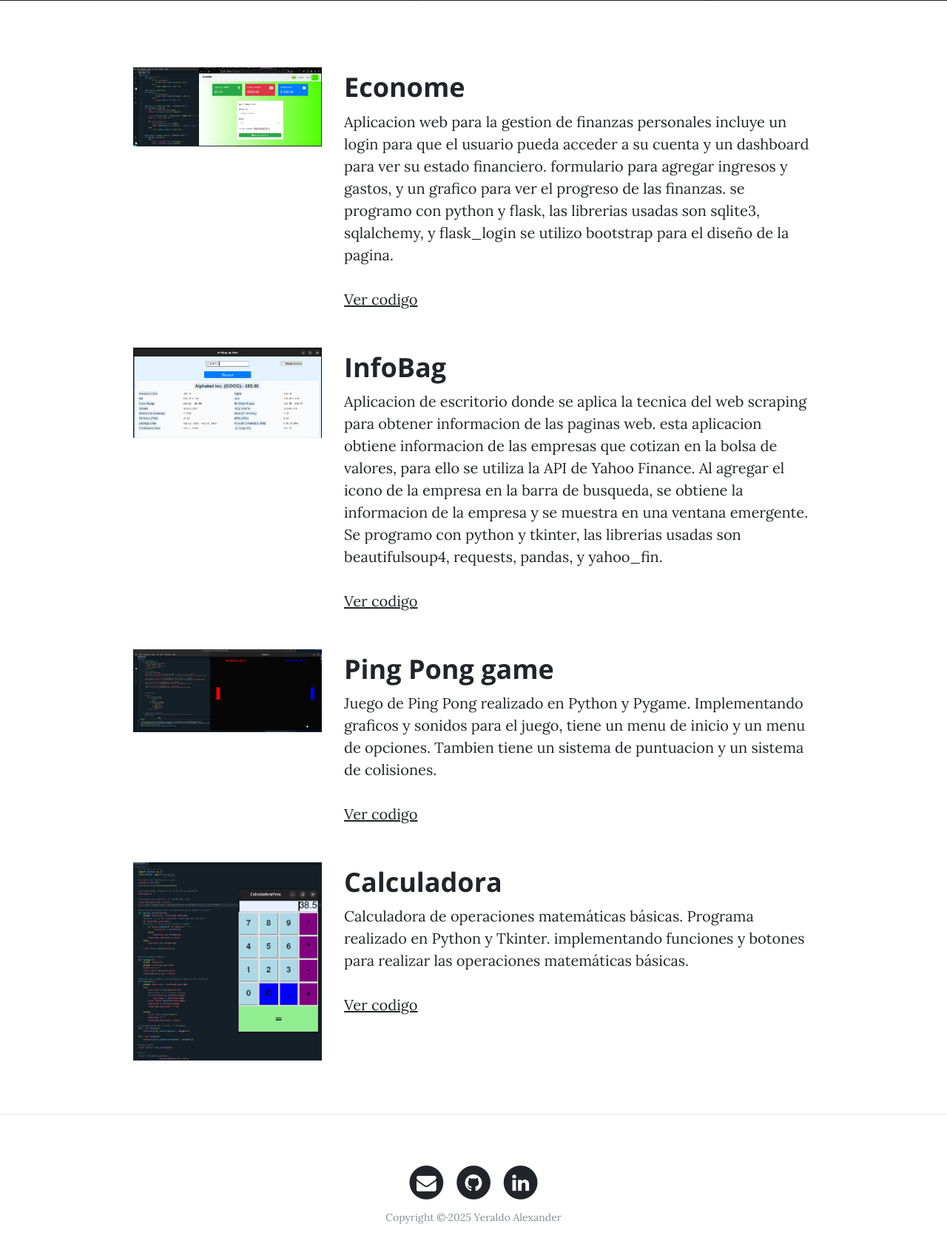
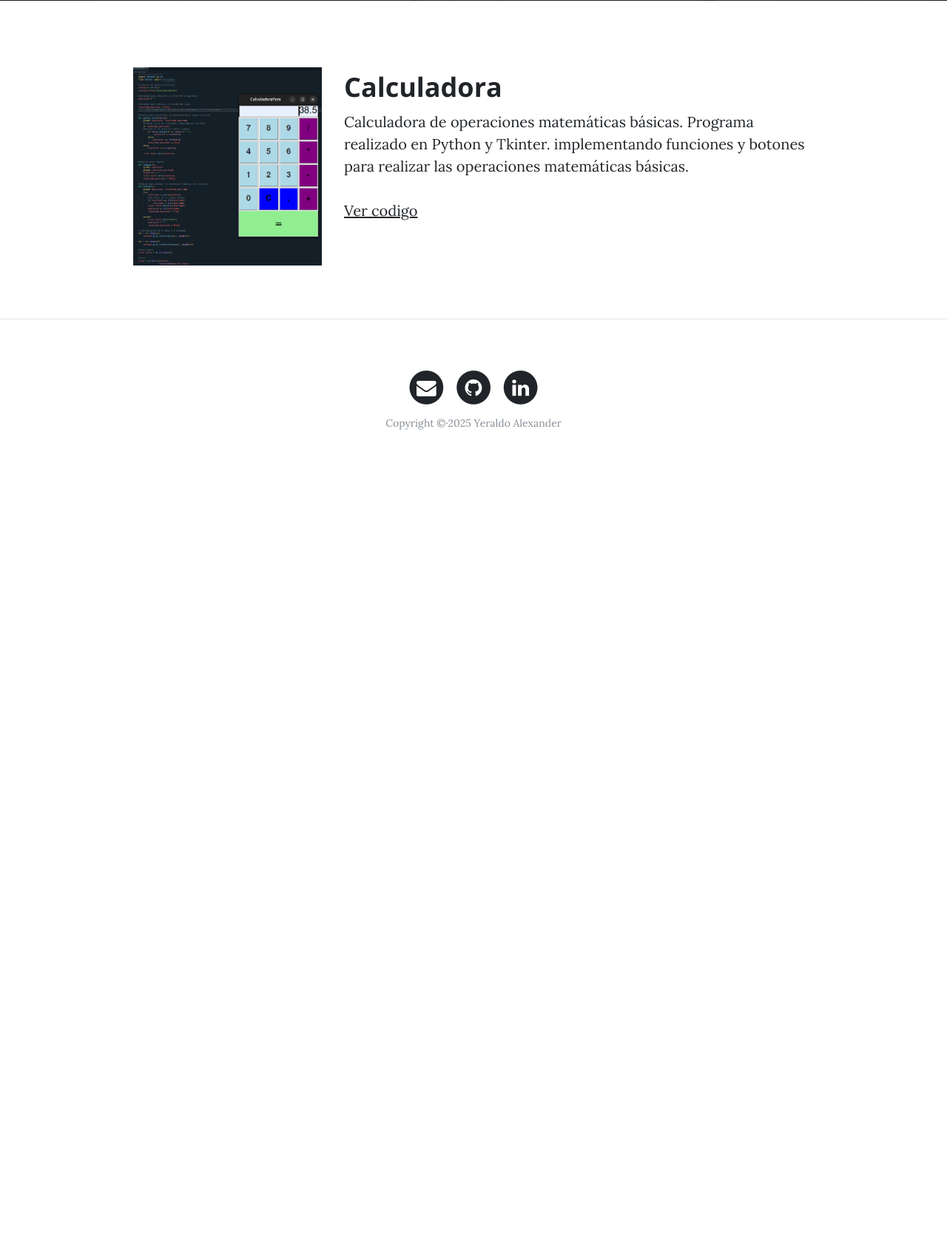
Before and after one commit to YeraldoCode/Portfolio-render, a Django app: page /portfolio/ in a window 1280 px wide. Shown: the part 531-2205 px from the top of the page at 74% size. After the commit the page ends 1112 px from the top, so only its background shows below. Run offline with Django 4.2, Linux system fonts and the light colour scheme; data that the repository does not hold is empty; some libraries are stand-ins or nearby versions.

Commit message:
Remove other project sections, leaving only Calculadora project
- Simplify portfolio template by removing Econome, InfoBag, and Ping Pong game sections
- Keep only the Calculadora project section within the container
- Clean up unnecessary HTML markup and whitespace

```diff
--- a/portfolio/templates/portfolio/portfolio.html
+++ b/portfolio/templates/portfolio/portfolio.html
@@ -8,58 +8,8 @@
 {% endblock %}
 
 {% block content %}
+<!-- Proyecto Calculadora -->
 <div class="container">
-    <div class="row project">
-        <div class="col-lg-3 col-md-4 offset-lg-1">
-            <img class="img-fluid" src="{% static 'core/img/econome.png' %}">
-        </div>
-        <div class="col-lg-7 col-md-8">
-            <h2 class="section-heading title">Econome</h2>
-            <p>
-                Aplicacion web para la gestion de finanzas personales
-                incluye un login para que el usuario pueda acceder a su cuenta y un dashboard para ver su estado financiero.
-                formulario para agregar ingresos y gastos, y un grafico para ver el progreso de las finanzas.
-                se programo con python y flask, las librerias usadas son sqlite3, sqlalchemy, y flask_login
-                se utilizo bootstrap para el diseño de la pagina.
-                <br>
-                <br>
-                <a href="https://github.com/YeraldoCode/EconoMe-app" target="_blank">Ver codigo</a>
-            </p>
-        </div>
-    </div>
-    <div class="row project">
-        <div class="col-lg-3 col-md-4 offset-lg-1">
-            <img class="img-fluid" src="{% static 'core/img/InfoBag.png' %}">
-        </div>
-        <div class="col-lg-7 col-md-8">
-            <h2 class="section-heading title">InfoBag</h2>
-            <p>
-                Aplicacion de escritorio donde se aplica la tecnica del web scraping para obtener informacion de las paginas web.
-                esta aplicacion obtiene informacion de las empresas que cotizan en la bolsa de valores, para ello se utiliza la API de Yahoo Finance.
-                Al agregar el icono de la empresa en la barra de busqueda, se obtiene la informacion de la empresa y se muestra en una ventana emergente.
-                Se programo con python y tkinter, las librerias usadas son beautifulsoup4, requests, pandas, y yahoo_fin.
-                <br>
-                <br>
-                <a href="https://github.com/YeraldoCode/InfoBag" target="_blank">Ver codigo</a>
-            </p>
-        </div>
-    </div>
-     <div class="row project">
-        <div class="col-lg-3 col-md-4 offset-lg-1">
-            <img class="img-fluid" src="{% static 'core/img/PingPongapp.png' %}">
-        </div>
-        <div class="col-lg-7 col-md-8">
-            <h2 class="section-heading title">Ping Pong game</h2>
-            <p>
-                Juego de Ping Pong realizado en Python y Pygame.
-                Implementando graficos y sonidos para el juego, tiene un menu de inicio y un menu de opciones.
-                Tambien tiene un sistema de puntuacion y un sistema de colisiones.
-                <br>
-                <br>
-                <a href="https://github.com/YeraldoCode/PinpongApp" target="_blank">Ver codigo</a>
-            </p>
-        </div>
-    </div>
     <div class="row project">
         <div class="col-lg-3 col-md-4 offset-lg-1">
             <img class="img-fluid" src="{% static 'core/img/Calculadora.png' %}">
@@ -75,12 +25,5 @@
             </p>
         </div>
     </div>
-
 </div>
-
-
-
-
-
-
 {% endblock %}
```
